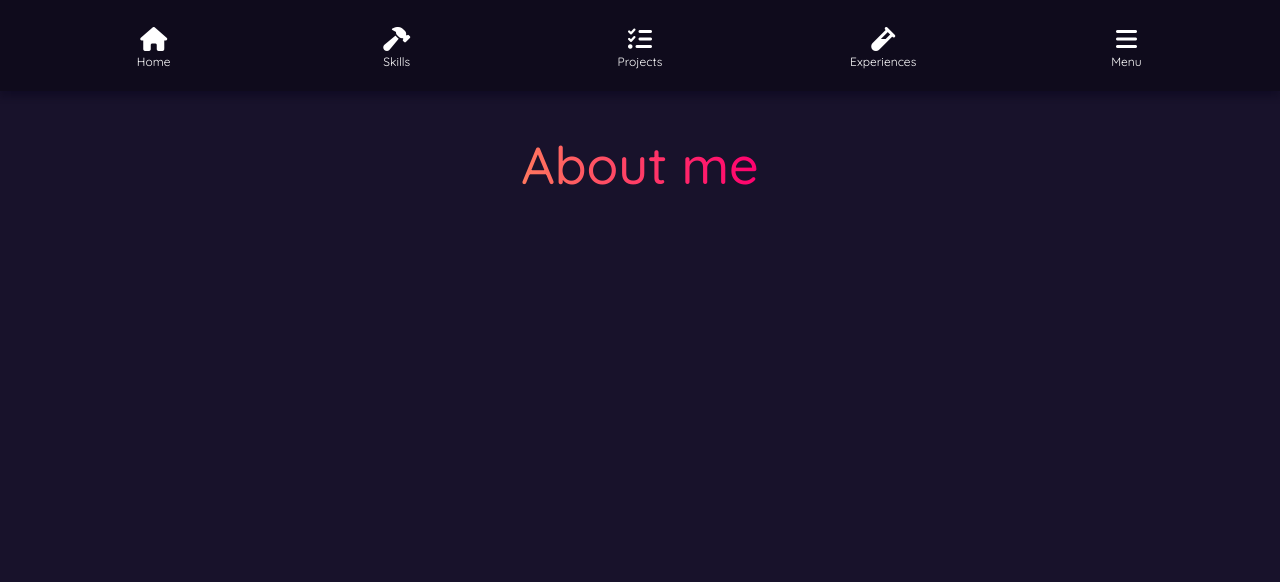
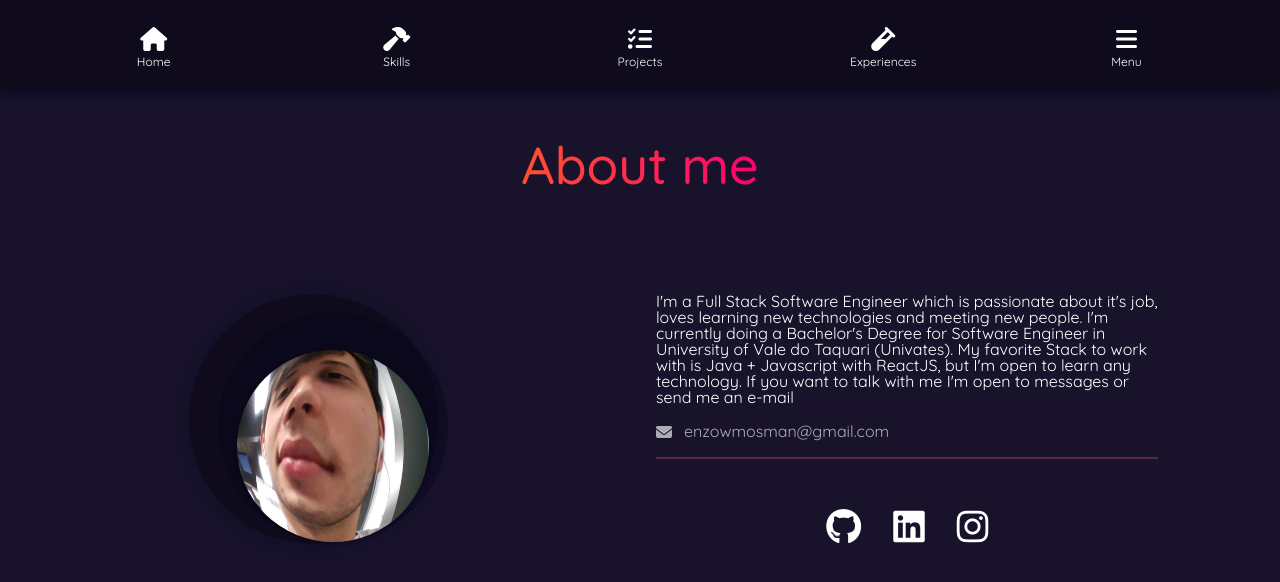
Before and after one commit to EnzoWM02/www.enzomosman.com, a React (Vite) app: page /about in a window 1280 px wide. Shown: the top 582 px of the page. Built offline with nearby package versions, Linux system fonts and the light colour scheme.

Commit message:
#14 - Created copy description for about page - Did some work in the photo and its decoration - Adjusted text, email and social buttons in about page

```diff
--- a/src/components/pages/about/AboutPage.module.css
+++ b/src/components/pages/about/AboutPage.module.css
@@ -1,3 +1,91 @@
 .pageWrapper {
+    display: flex;
+    justify-content: center;
+    align-items: center;
+}
 
+.pageContainer {
+    display: grid;
+    grid-template-columns: 1fr 1fr;
+    margin-top: 32px;
+    width: 90%;
+    gap: 32px;
 }
+
+.imageShapeContainer {
+    margin-right: 62px;
+    position: relative;
+    display: flex;
+    justify-content: center;
+    align-items: center;
+    width: 30vw;
+    height: 30vw;
+}
+
+.firstCircle {
+    position: absolute;
+    background: var(--primary-purple-dark-menu);
+    box-shadow: 0 1px 16px var(--soft-shadow-purple);
+    width: 65%;
+    height: 65%;
+    border-radius: 100%;
+}
+
+.secondCircle {
+    position: absolute;
+    background: var(--soft-shadow-purple);
+    width: 60%;
+    height: 60%;
+    border-radius: 100%;
+    right: 15%;
+    bottom: 18%;
+}
+
+.photoContainer {
+    position: relative;
+    width: 100%;
+    height: 100%;
+}
+
+.photo {
+    position: absolute;
+    width: 50%;
+    height: 50%;
+    border-radius: 100%;
+    box-shadow: 0 1px 3px var(--soft-shadow-purple);
+    bottom: 18%;
+    left: 30%;
+}
+
+.textContainer {
+    display: flex;
+    flex-direction: column;
+    justify-content: center;
+    gap: 18px;
+}
+
+.copy {
+    color: white;
+}
+
+.email {
+    display: flex;
+    gap: 12px;
+    align-items: center;
+}
+
+.email :global(span) {
+    color: rgb(255 255 255 / 0.65);
+}
+
+.email :global(i) {
+    position: relative;
+    bottom: -1px;
+    color: rgb(255 255 255 / 0.65);
+}
+
+.sideBar {
+    width: 100%;
+    height: 2px;
+    background-color: var(--shadow-pink);
+}
--- a/src/components/pages/about/AboutPage.tsx
+++ b/src/components/pages/about/AboutPage.tsx
@@ -2,11 +2,45 @@ import styles from './AboutPage.module.css';
 
 import React from 'react';
 import DefaultTabLayout from 'src/components/ui/navigation/DefaultTabLayout.tsx';
+import photo from 'src/assets/temp.png';
+import { useTranslation } from 'react-i18next';
+import SocialButtons from 'src/components/ui/SocialButtons.tsx';
+import { motion } from 'framer-motion';
+import { itemVariants } from 'src/utils/Animations.tsx';
 
 export default function AboutPage() {
+
+  const {t} = useTranslation();
+
   return (
     <DefaultTabLayout title={'about.title'}>
-      <div className={`${styles.pageWrapper}`}></div>
+      <div className={`${styles.pageWrapper}`}>
+        <div className={`${styles.pageContainer}`}>
+          <RoundedImageShape />
+          <motion.div variants={itemVariants} className={`${styles.textContainer}`}>
+            <span className={`${styles.copy}`}>{t('about.copy')}</span>
+            <div className={`${styles.email}`}>
+              <i className="fa-solid fa-envelope"/>
+              <span>{t('about.email')}</span>
+            </div>
+            <div className={`${styles.sideBar}`} />
+            <SocialButtons />
+          </motion.div>
+        </div>
+      </div>
     </DefaultTabLayout>
   );
 }
+
+function RoundedImageShape() {
+  return (
+    <motion.div variants={itemVariants} className={`${styles.imageShapeContainer}`}>
+      <div className={`${styles.firstCircle}`} />
+      <div className={`${styles.secondCircle}`} />
+      <div className={`${styles.photoContainer}`}>
+        <img className={`${styles.photo}`} src={photo} alt={'Enzo photo'} />
+      </div>
+
+    </motion.div>
+  );
+}
--- a/src/components/ui/timeline/Timeline.tsx
+++ b/src/components/ui/timeline/Timeline.tsx
@@ -23,6 +23,7 @@ export default function Timeline({ className = '', items }: ITimeline) {
               item={item}
               left={!!(idx % 2)}
               last={items.length - 1 === idx}
+              key={idx}
             />
           );
         })}
--- a/src/i18n/locales/en-us.tsx
+++ b/src/i18n/locales/en-us.tsx
@@ -104,7 +104,13 @@ export default {
     },
     about: {
       title: 'About me',
+      copy: 'I\'m a Full Stack Software Engineer which is passionate about it\'s job, loves learning new technologies and meeting new people.\n' +
+        'I\'m currently doing a Bachelor\'s Degree for Software Engineer in University of Vale do Taquari (Univates).\n' +
+        'My favorite Stack to work with is Java + Javascript with ReactJS, but I\'m open to learn any technology.\n' +
+        'If you want to talk with me I\'m open to messages or send me an e-mail',
+      email: 'enzowmosman@gmail.com',
     },
     learnMore: 'Learn more',
+    email: 'E-mail',
   },
 };
--- a/src/i18n/locales/pt-br.tsx
+++ b/src/i18n/locales/pt-br.tsx
@@ -69,7 +69,7 @@ export default {
           description:
             'Nessa posição eu trabalhei como um atendente de suporte online de uma plataforma de BI (Business Inteligence) usando e-mail, chats,\n' +
             'meetings e telefone como forma de comunicação com o cliente. Eu evoluí muito na minha relação com as outras pessoas e na empatia, além\n' +
-            'da minha comunicação, visando clerear o entendimento em ambas as partes. Eu também aprendi como um sistema de BI funciona, entendi\n' +
+            'da minha comunicação, visando clarear o entendimento em ambas as partes. Eu também aprendi como um sistema de BI funciona, entendi\n' +
             'regras de negócio aplicado ao contexto de empresas, e melhorei minhas habilidades em SQL e MDX para trabalhar com manipulação de\n' +
             'dados, também usando bancos de dados como PostgreSQL, MySQL, OracleSQL e outros.',
         },
@@ -112,7 +112,13 @@ export default {
     },
     about: {
       title: 'Sobre mim',
+      copy: 'Eu sou um desenvolvedor de software fullstack que é apaixonado pela sua carreira, ama aprender novas tecnologias e conhecer novas pessoas.\n' +
+        'Atualmente estou cursando engenharia de software na univates, em Lajeado - RS.\n' +
+        'Minha stack favorita é Java + Typescript com ReactJS, mas estou sempre aberto para aprender novas tecnologias\n' +
+        'Se estiver interessado em meu trabalho ou quiser apenas trocar uma idéia, estou aberto para mensagens no meu Linkedin ou no meu e-mail.',
+      email: 'enzowmosman@gmail.com',
     },
     learnMore: 'Saiba mais',
+    email: 'E-mail',
   },
 };
--- a/src/utils/Vars.css
+++ b/src/utils/Vars.css
@@ -4,10 +4,10 @@
   --primary-purple-mid: #393053;
   --primary-purple-dark: #18122b;
   --primary-purple-dark-menu: #0f0b1c;
-    --primary-orange: #ff775e;
+    --primary-orange: #ff5131;
     --primary-pink: #ff006f;
   --shadow-pink: rgba(229, 93, 154, 0.3);
   --shadow-purple: rgba(8, 5, 28, 0.5);
   --soft-shadow-purple: rgba(8, 5, 28, 0.35);
-  --secundary-orange: #ff9900;
+  --secundary-orange: #ff7300;
 }
```
